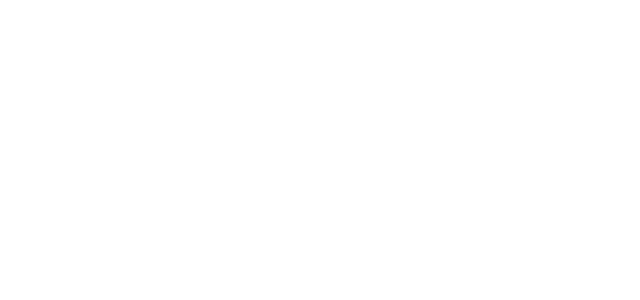
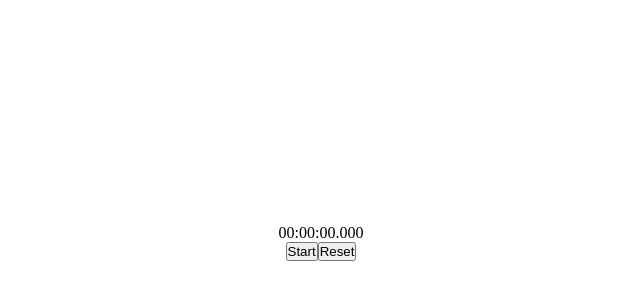
Before and after one commit to Shopify/eng-intern-assessment-react, a React app: page / in a window 1280 px wide. Shown: the part 158-458 px from the top of the page, without its empty margins (319-959 px from the left). Built offline with nearby package versions, Linux system fonts and the light colour scheme.

Commit message:
primary functionality done; clean up and fix sslowest lap feature

```diff
--- a/src/App.tsx
+++ b/src/App.tsx
@@ -1,7 +1,11 @@
 import React from 'react'
+import StopWatch from './StopWatch'
+import { WatchProvider } from './WatchContext';
 
 export default function App() {
     return(
-        <div></div>
+        <WatchProvider>
+            <StopWatch />
+        </WatchProvider>
     )
 }
--- a/src/StopWatch.tsx
+++ b/src/StopWatch.tsx
@@ -1,7 +1,34 @@
-import React from 'react'
+import React, { useContext, useState } from 'react'
+import StopWatchButton from './StopWatchButton';
+import { WatchContext } from './WatchContext';
 
 export default function StopWatch() {
+    const { time, milliseconds, laps, slowestLap, fastestLap } = useContext(WatchContext)
+
+    // Function to format the time as HH:MM:SS
+    const formatTime = (seconds: number, milliseconds: number) => {
+        const hours = Math.floor(seconds / 3600);
+        const minutes = Math.floor((seconds % 3600) / 60);
+        const remainingSeconds = seconds % 60;
+        return `${hours.toString().padStart(2, '0')}:${minutes.toString().padStart(2, '0')}:${remainingSeconds.toString().padStart(2, '0')}.${milliseconds.toString().padStart(3, '0')}`;
+    };
+
     return(
-        <div></div>
+        <div className='stopwatch'>
+            <div>{formatTime(time, milliseconds)}</div>
+            <StopWatchButton />
+            <div className='lap-times'>
+            {laps.map((lap, index) => (
+                <div
+                key={index}
+                style={{
+                  color: lap.time === slowestLap ? 'red' : lap.time === fastestLap ? 'green' : 'black',
+                }}
+              >
+                    {formatTime(lap.time, lap.milliseconds)}
+                </div>
+            ))}
+            </div>
+        </div>
     )
 }
--- a/src/StopWatchButton.tsx
+++ b/src/StopWatchButton.tsx
@@ -1,7 +1,22 @@
-import React from 'react'
+import React, { useContext } from 'react'
+import { WatchContext } from './WatchContext'
 
 export default function StopWatchButton() {
-    return(
-        <div></div>
-    )
+    const { isRunning, handleStart, handleStop, handleLap, handleReset } = useContext(WatchContext);
+
+    return (
+        <div>
+            {/* Toggle between Start and Stop based on isRunning */}
+            {isRunning
+                ? <button onClick={handleStop}>Stop</button>
+                : <button onClick={handleStart}>Start</button>
+            }
+
+            {/* Toggle between Lap and Reset based on isRunning */}
+            {isRunning
+                ? <button onClick={handleLap}>Lap</button>
+                : <button onClick={handleReset}>Reset</button>
+            }
+        </div>
+    );
 }
--- /dev/null
+++ b/src/WatchContext.tsx
@@ -0,0 +1,140 @@
+import React, { createContext, useCallback, useMemo, useState, useEffect } from 'react';
+
+export const WatchContext = createContext<ContextType | null>(null);
+
+interface LapType {
+    time: number;
+    milliseconds: number;
+}
+
+// Define the shape of context data here
+interface ContextType {
+  isRunning: boolean;
+  time: number;
+  milliseconds: number;
+  laps: LapType[];
+  slowestLap: number;
+  fastestLap: number;
+  handleStart: () => void;
+  handleStop: () => void;
+  handleLap: () => void;
+  handleReset: () => void;
+}
+
+export const WatchProvider: React.FC<{ children: React.ReactNode }> = ({ children }) => {
+    const [isRunning, setIsRunning] = useState(false);
+    const [time, setTime] = useState(0);
+    const [milliseconds, setMilliseconds] = useState(0);
+    const [laps, setLaps] = useState([]);
+    const [slowestLap, setSlowestLap] = useState(null);
+    const [fastestLap, setFastestLap] = useState(null);
+    const [lapStartTime, setLapStartTime] = useState<number | null>(0);
+    const [lapStartMilliseconds, setLapStartMilliseconds] = useState<number | null>(0);
+
+    // Start the stopwatch
+    const handleStart = useCallback(() => {
+        setIsRunning(true);
+    }, []);
+
+    // Stop the stopwatch
+    const handleStop = useCallback(() => {
+        setIsRunning(false);
+    }, []);
+
+    // Record a lap
+    const handleLap = useCallback(() => {
+        console.log(lapStartTime)
+        if (isRunning) {
+          const lapElapsedTime = time - (lapStartTime || 0); // Calculate elapsed time for the lap
+          const lapElapsedMilliseconds = milliseconds - (lapStartMilliseconds || 0); // Capture the current milliseconds
+
+          // Create a lap object with "time" and "milliseconds" fields
+          const lapObject = {
+            time: lapStartTime,
+            milliseconds: lapStartMilliseconds,
+          };
+
+          setLaps([...laps, lapObject]);
+
+          // Update the lap start time with the current lap's end time
+          setLapStartTime(time);
+          setLapStartMilliseconds(milliseconds);
+
+          // Check if it's the first lap or if it's slower than the current slowest lap
+          if (laps.length === 0 || lapElapsedTime > slowestLap) {
+            setSlowestLap(lapElapsedTime);
+          }
+
+          // Check if it's the first lap or if it's faster than the current fastest lap
+          if (laps.length === 0 || lapElapsedTime < fastestLap) {
+            setFastestLap(lapElapsedTime);
+          }
+        }
+        setLapStartTime(0)
+        setLapStartMilliseconds(0)
+
+        console.log(laps)
+      }, [isRunning, lapStartTime, milliseconds, laps, slowestLap, fastestLap]);
+
+
+    // Reset the stopwatch
+    const handleReset = useCallback(() => {
+        setIsRunning(false);
+        setMilliseconds(0);
+        setLapStartTime(0)
+        setLapStartMilliseconds(0)
+        setTime(0);
+        setLaps([]);
+    }, []);
+
+    // Effect to handle the lap timer, do that
+    // Effect to handle the timer
+    useEffect(() => {
+        let interval: NodeJS.Timeout;
+
+        if (isRunning) {
+          interval = setInterval(() => {
+            // Increment milliseconds every 10 milliseconds
+            setMilliseconds((prevMilliseconds) =>
+              prevMilliseconds === 990 ? 0 : prevMilliseconds + 10
+            );
+            setLapStartMilliseconds((prevMilliseconds) =>
+              prevMilliseconds === 990 ? 0 : prevMilliseconds + 10
+            );
+
+            // Increment seconds every 1000 milliseconds
+            if (milliseconds === 990) {
+              setTime((prevTime) => prevTime + 1);
+            }
+            if (lapStartMilliseconds === 990) {
+                setLapStartTime((prevTime) => prevTime + 1);
+              }
+          }, 10); // Run every 10 milliseconds for milliseconds precision
+        } else if (!isRunning && time !== 0) {
+          clearInterval(interval);
+        }
+
+        return () => clearInterval(interval);
+    }, [isRunning, time, milliseconds]);
+
+    // The value provided to the context consumers
+    const contextValue = useMemo(() => ({
+        isRunning,
+        time,
+        milliseconds,
+        laps,
+        handleStart,
+        handleStop,
+        handleLap,
+        handleReset,
+        slowestLap,
+        fastestLap
+    }), [isRunning, time, laps, handleStart, handleStop, handleLap, handleReset, slowestLap, fastestLap]);
+
+    return (
+        <WatchContext.Provider value={contextValue}>
+            {children}
+        </WatchContext.Provider>
+    );
+};
+//
--- a/src/index.tsx
+++ b/src/index.tsx
@@ -1,6 +1,7 @@
 import React from 'react';
 import { createRoot } from 'react-dom/client';
 import App from './App';
+import '../styles/index.css'
 
 const container = document.getElementById('root');
 const root = createRoot(container);
--- /dev/null
+++ b/styles/index.css
@@ -0,0 +1,14 @@
+* {
+    margin: 0;
+    padding: 0;
+    box-sizing: border-box;
+}
+
+body {
+    display: flex;
+    justify-content: center;
+    align-items: center;
+    min-height: 100vh;
+    text-align: center;
+    overflow: hidden;
+}
```
